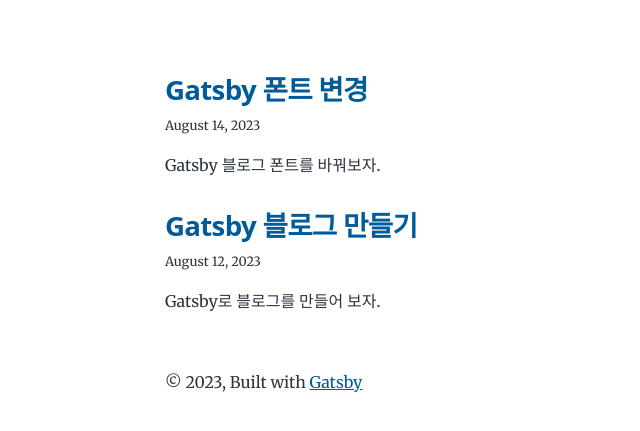
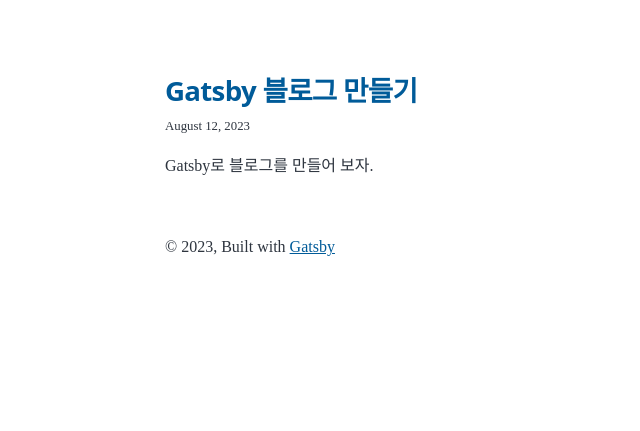
Before and after one commit to coconu6956/coconu6956.github.io, a Gatsby site: page / in a window 1280 px wide. Shown: the part 231-662 px from the top of the page, without its empty margins (159-799 px from the left). Built offline with nearby package versions, Linux system fonts and the light colour scheme; Gatsby itself is replaced by a stand-in of ours; a web font is replaced by a local one.

Commit message:
디자인 변경 - 폰트추가
프로필 이미지 변경

```diff
--- a/content/blog/Gatsby 폰트 바꾸기/index.md
+++ /dev/null
@@ -1,5 +0,0 @@
----
-title: Gatsby 폰트 변경
-date: "2023-08-14"
-description: "Gatsby 블로그 폰트를 바꿔보자."
----
--- a/gatsby-browser.js
+++ b/gatsby-browser.js
@@ -1,6 +1,7 @@
 // custom typefaces
-import "@fontsource-variable/montserrat"
-import "@fontsource/merriweather"
+// import "@fontsource-variable/montserrat"
+// import "@fontsource/merriweather"
+import './static/fonts/fonts.css';
 // normalize CSS across browsers
 import "./src/normalize.css"
 // custom CSS styles
--- a/src/style.css
+++ b/src/style.css
@@ -27,12 +27,11 @@
   --spacing-20: 5rem;
   --spacing-24: 6rem;
   --spacing-32: 8rem;
-  --fontFamily-sans: "MontserratVariable", system-ui, -apple-system,
+  --fontFamily-sans: "Pretendard","MontserratVariable", system-ui, -apple-system,
     BlinkMacSystemFont, "Segoe UI", Roboto, "Helvetica Neue", Arial, "Noto Sans",
     sans-serif, "Apple Color Emoji", "Segoe UI Emoji", "Segoe UI Symbol",
     "Noto Color Emoji";
-  --fontFamily-serif: "Merriweather", "Georgia", Cambria, "Times New Roman",
-    Times, serif;
+  --fontFamily-serif: "Pretendard" serif;
   --font-body: var(--fontFamily-serif);
   --font-heading: var(--fontFamily-sans);
   --fontWeight-normal: 400;
--- /dev/null
+++ b/static/fonts/fonts.css
@@ -0,0 +1,6 @@
+@font-face {
+  font-family: 'Pretendard';
+  src: local('Pretendard');
+  src: url('./Pretendard/PretendardVariable.woff2') format('woff2');
+  font-display: swap;
+}
```
Also changed, not shown: 1 other file.
